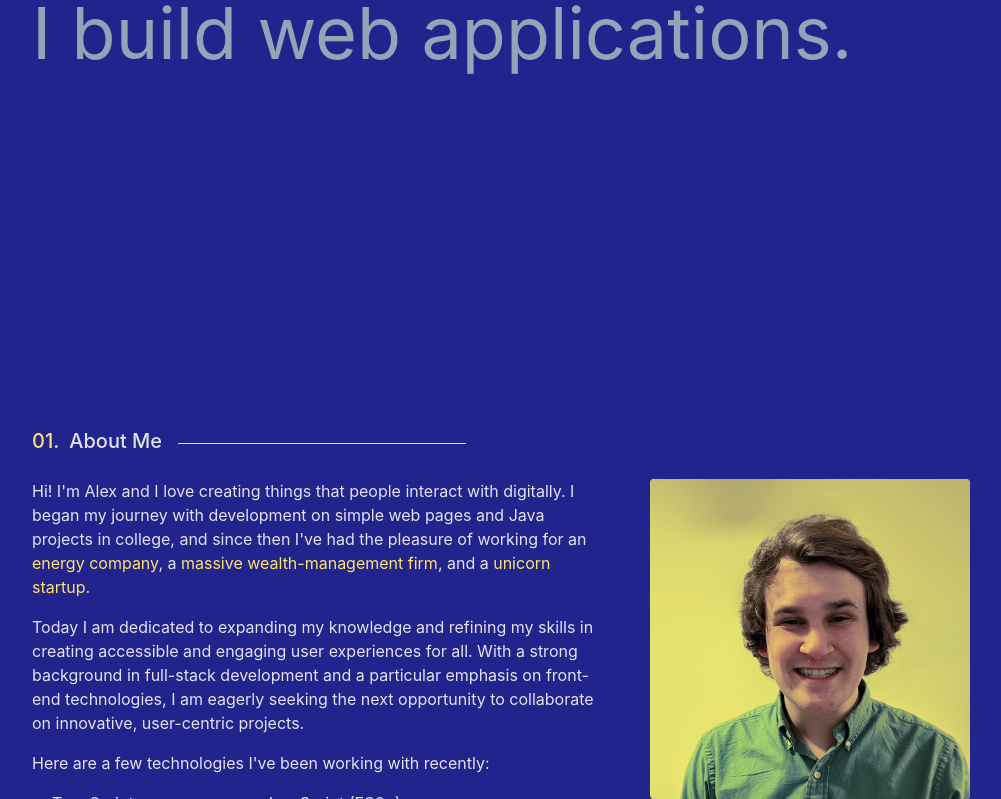
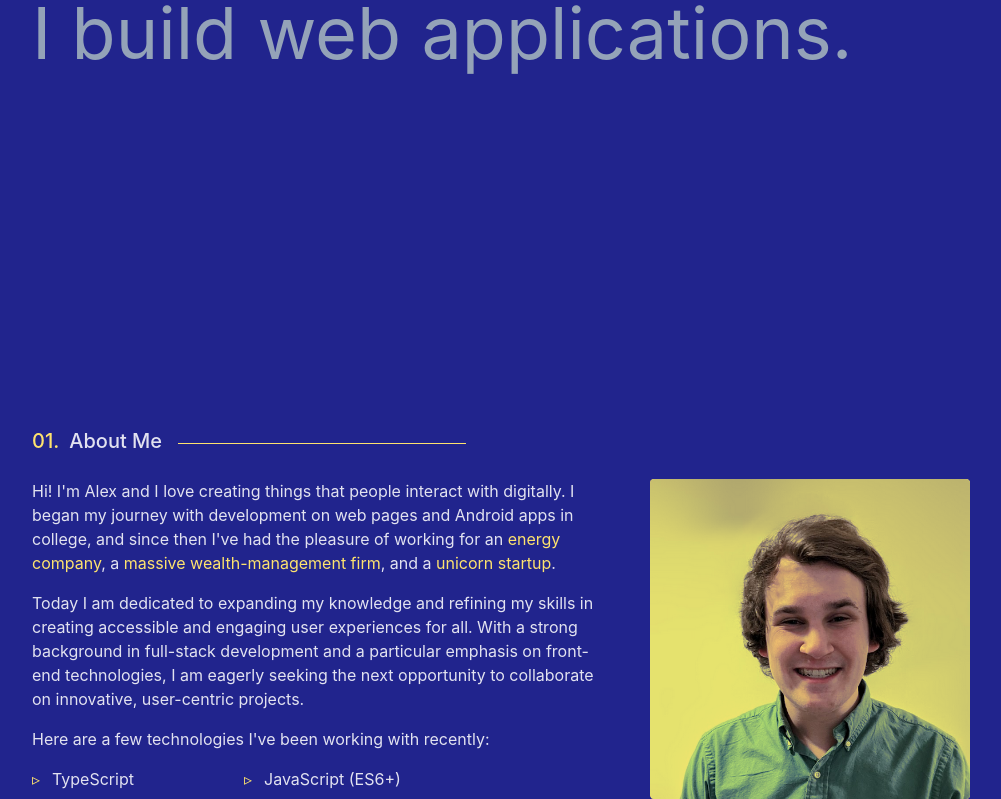
Before and after one commit to a-kennedy-develops/a-kennedy-portfolio, a React (Vite) app: page / in a window 1280 px wide. Shown: the part 421-1220 px from the top of the page, without its empty margins (112-1113 px from the left). Built offline with nearby package versions, Linux system fonts and the light colour scheme.

Commit message:
Small About update

```diff
--- a/src/components/sections/About.tsx
+++ b/src/components/sections/About.tsx
@@ -16,9 +16,9 @@ const About = forwardRef<HTMLElement>((_props, ref) => {
         <div>
           <p className="mb-4">
             Hi! I'm Alex and I love creating things that people interact with
-            digitally. I began my journey with development on simple web pages
-            and Java projects in college, and since then I've had the pleasure
-            of working for an{" "}
+            digitally. I began my journey with development on web pages and
+            Android apps in college, and since then I've had the pleasure of
+            working for an{" "}
             <a
               href="https://www.duke-energy.com/home"
               className="text-electric-yellow hover:underline"
```
